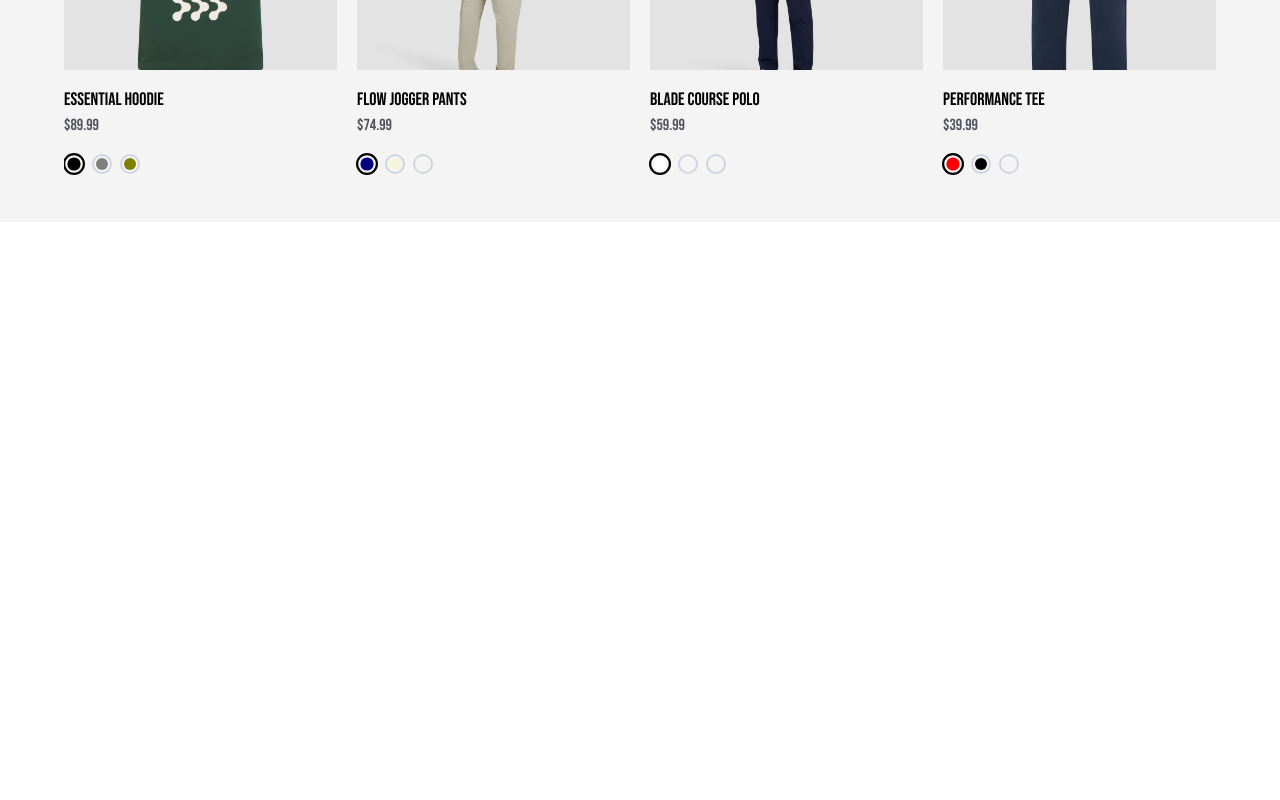
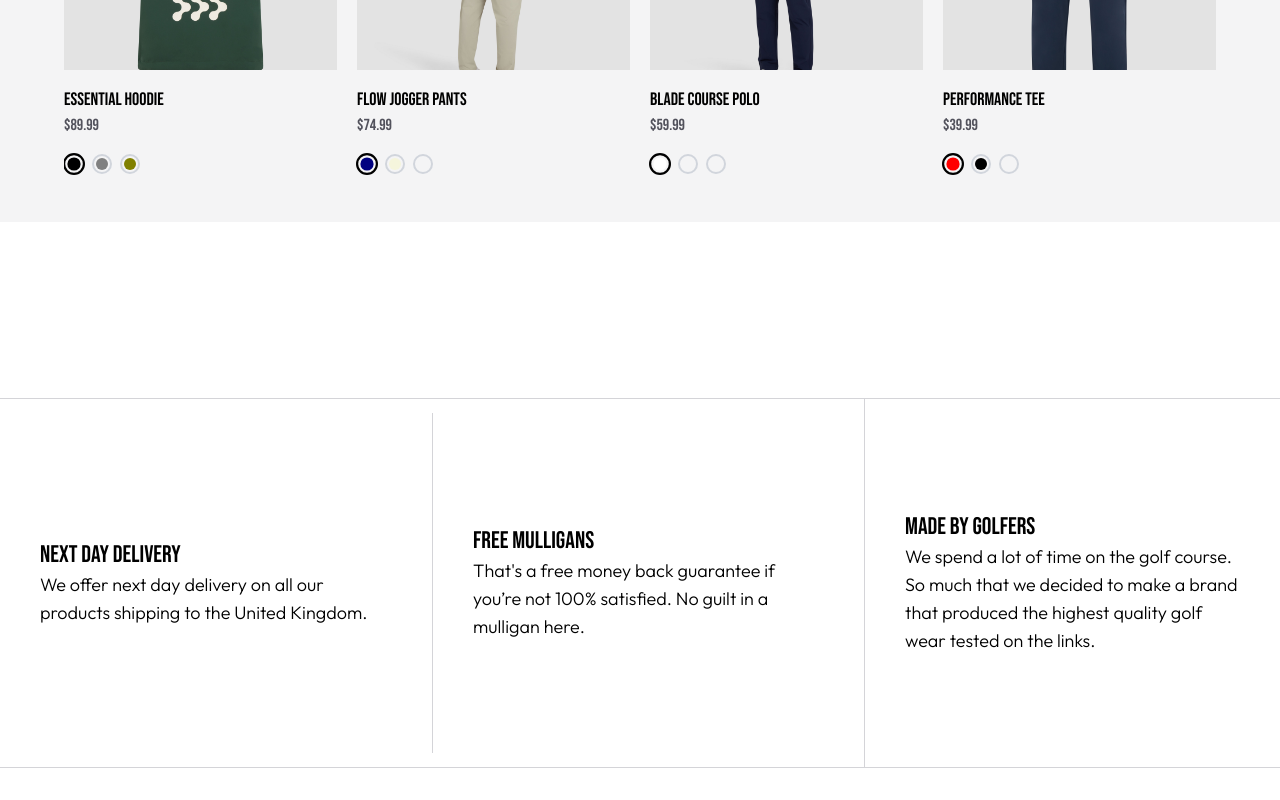
Before and after one commit to elisio-tech/tailwind-ecommerce, a React (Vite) app: page / in a window 1280 px wide. Shown: the part 1178-1978 px from the top of the page. Before the commit the page ends 1400 px from the top, so only its background shows below. Built offline with nearby package versions, Linux system fonts and the light colour scheme.

Commit message:
new work

```diff
--- /dev/null
+++ b/src/components/Work.tsx
@@ -0,0 +1,19 @@
+import { work } from "../data/work";
+
+export default function Work() {
+  return (
+    <section className="pt-44 mb-8">
+      <div className=" border-y border-zinc-300 gap-x-4 grid grid-cols-3 items-center">
+        {work.map((item, i) => (
+          <div
+            key={i}
+            className={`px-10 py-28 ${i > 0 ? "border-l border-zinc-300" : ""}`}
+          >
+            <h1 className="text-2xl">{item.title}</h1>
+            <p className="lg:text-sm xl:text-lg">{item.text}</p>
+          </div>
+        ))}
+      </div>
+    </section>
+  );
+}
--- /dev/null
+++ b/src/data/work.ts
@@ -0,0 +1,14 @@
+export const work = [
+  {
+    title: "Next Day Delivery",
+    text: "We offer next day delivery on all our products shipping to the United Kingdom.",
+  },
+  {
+    title: "Free Mulligans",
+    text: "That's a free money back guarantee if you’re not 100% satisfied. No guilt in a mulligan here.",
+  },
+  {
+    title: "Made by Golfers",
+    text: "We spend a lot of time on the golf course. So much that we decided to make a brand that produced the highest quality golf wear tested on the links.",
+  },
+];
--- a/src/pages/HomePage.tsx
+++ b/src/pages/HomePage.tsx
@@ -1,11 +1,13 @@
 import Hero from "../components/Hero";
 import Trand from "../components/Trand";
+import Work from "../components/Work";
 
 export default function HomePage() {
   return (
     <div>
       <Hero />
       <Trand />
+      <Work />
     </div>
   );
 }
```
